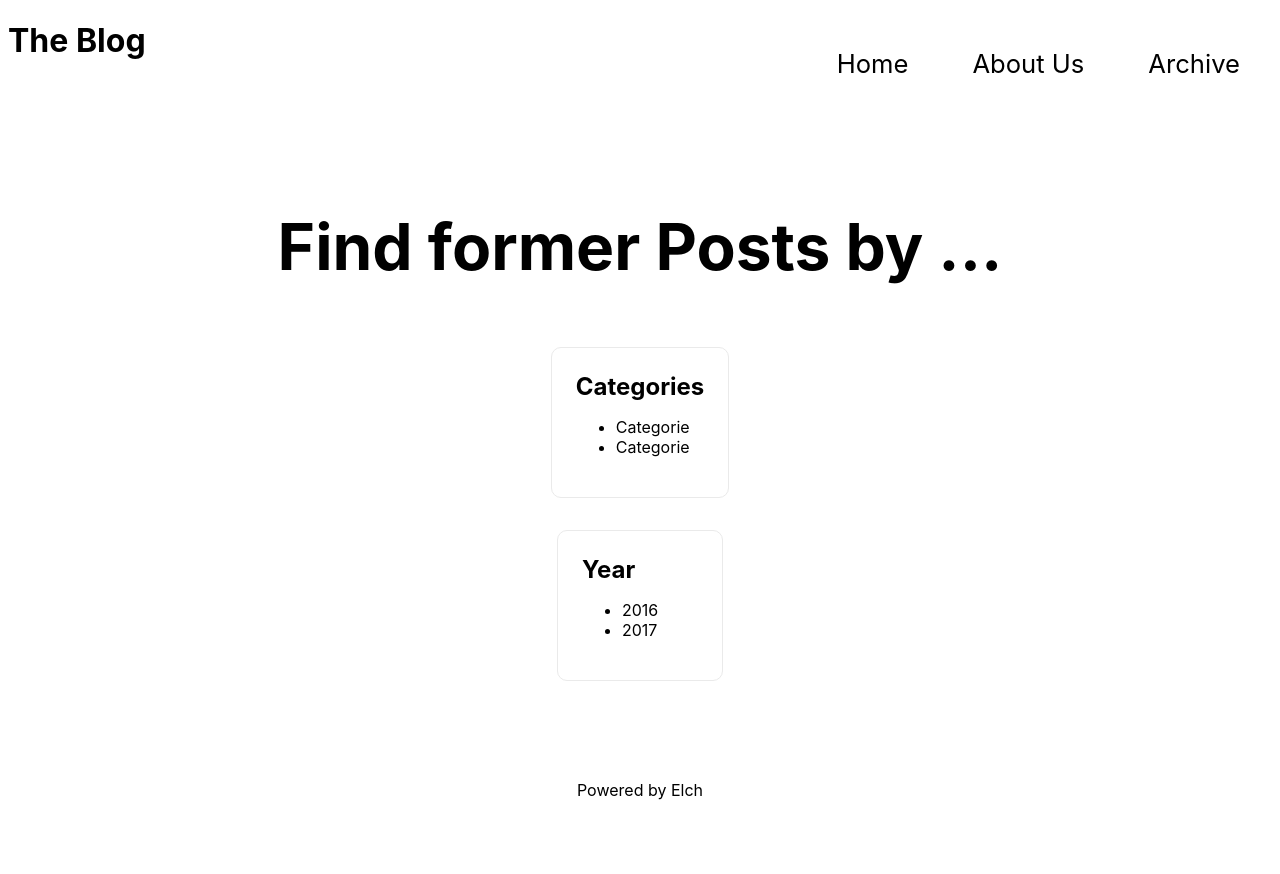
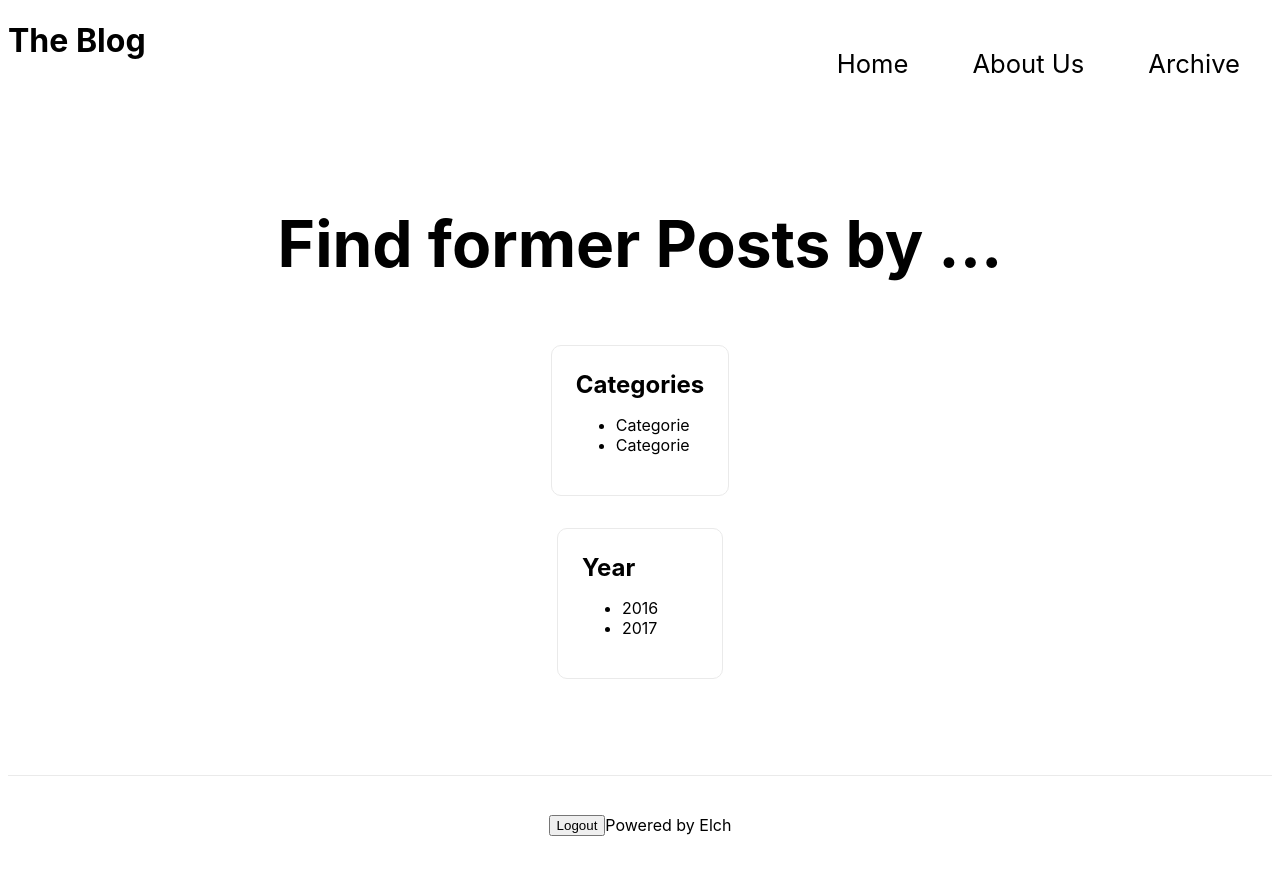
Before and after one commit to JanRiefling/blog-fred, a Next.js app in the folder blog-fred-frontend/: page /archive in a window 1280 px wide. Before the commit the page ends 800 px from the top, so only its background shows below. Built offline with nearby package versions, Linux system fonts and the light colour scheme; no server answers.

Commit message:
Add dashboard page

```diff
--- a/blog-fred-frontend/components/Footer.js
+++ b/blog-fred-frontend/components/Footer.js
@@ -9,11 +9,19 @@
   const [loggedIn, setLoggedIn] = useState();
 
   useEffect(() => {
-    if (user.username) {
-      setLoggedIn(true);
-    } else {
-      setLoggedIn(false);
+    if(user === undefined) {
+      console.log(undefined);
     }
+    try{
+      if (user.username) {
+        setLoggedIn(true);
+      } else {
+        setLoggedIn(false);
+      }
+    } catch(err) {
+      console.error(err);
+    }
+
   }, [user]);
 
   return (
--- a/blog-fred-frontend/components/LoginForm.js
+++ b/blog-fred-frontend/components/LoginForm.js
@@ -33,7 +33,7 @@
         if (data && data.token) {
           //set cookie
           cookie.set("token", data.token, { expires: 2 });
-          Router.push("/");
+          Router.push("/dashboard");
           mutate();
         }
       });
--- a/blog-fred-frontend/pages/archive.js
+++ b/blog-fred-frontend/pages/archive.js
@@ -2,6 +2,7 @@
 import Head from "next/head";
 import NavBar from "../components/Navbar";
 import Link from "next/link";
+import Footer from "../components/Footer";
 
 export default function Archive() {
   return (
@@ -47,15 +48,7 @@
           </div>
         </div>
       </main>
-      <footer className={styles.footer}>
-        <a
-          href="#"
-          target="_blank"
-          rel="noopener noreferrer"
-        >
-          Powered by Elch
-        </a>
-      </footer>
+      <Footer />
     </div>
   );
 }
```
Also changed, not shown: blog-fred-frontend/pages/about.js (+3 -5 lines), blog-fred-frontend/pages/dashboard.js (added, +31 -0 lines).
